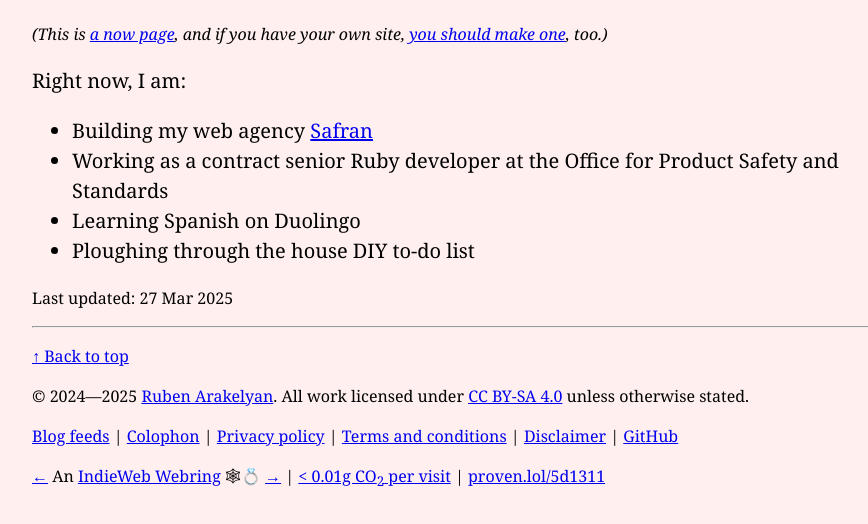
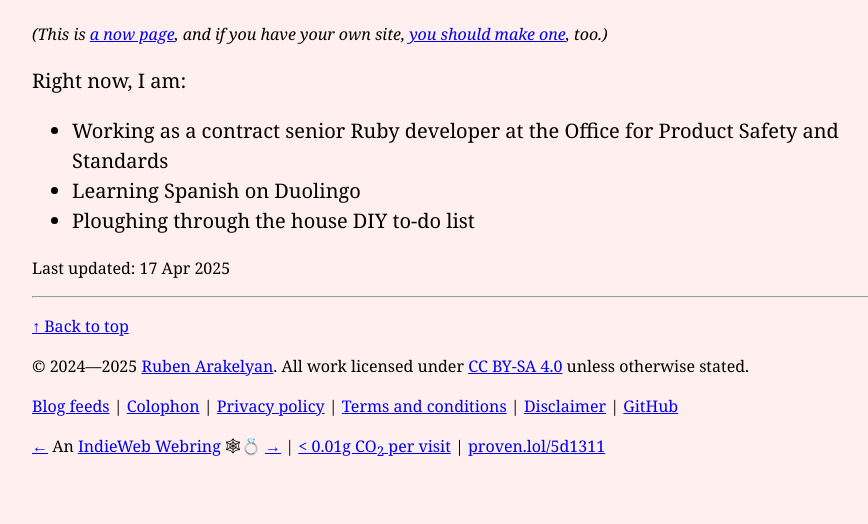
Before and after one commit to rubenarakelyan/wackomenace.co.uk, an Astro site: page /now in a window 1280 px wide. Shown: the part 242-766 px from the top of the page, without its empty margins (0-868 px from the left). Built offline with nearby package versions, Linux system fonts and the light colour scheme; Astro itself is replaced by a stand-in of ours; some packages are replaced by stand-ins of ours.

Commit message:
Update now page

```diff
--- a/src/content/info/now.md
+++ b/src/content/info/now.md
@@ -1,7 +1,7 @@
 ---
 title: What I’m doing now
 description: A list of what I’m up to at the moment.
-date: 2025-03-27
+date: 2025-04-17
 ---
 
 <aside>
@@ -12,7 +12,6 @@ date: 2025-03-27
 
 Right now, I am:
 
-* Building my web agency [Safran](https://www.safran.agency)
 * Working as a contract senior Ruby developer at the Office for Product Safety and Standards
 * Learning Spanish on Duolingo
 * Ploughing through the house DIY to-do list
```
